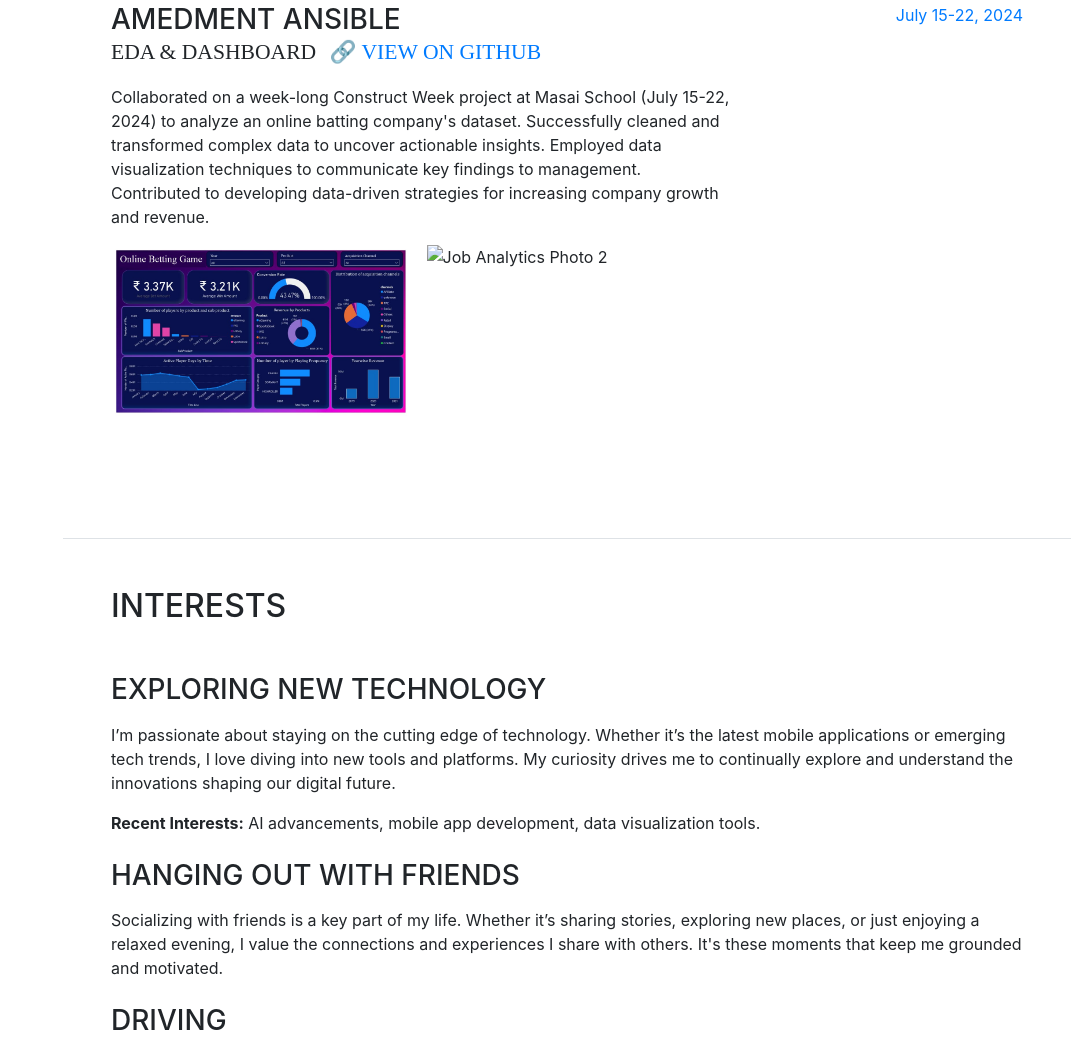
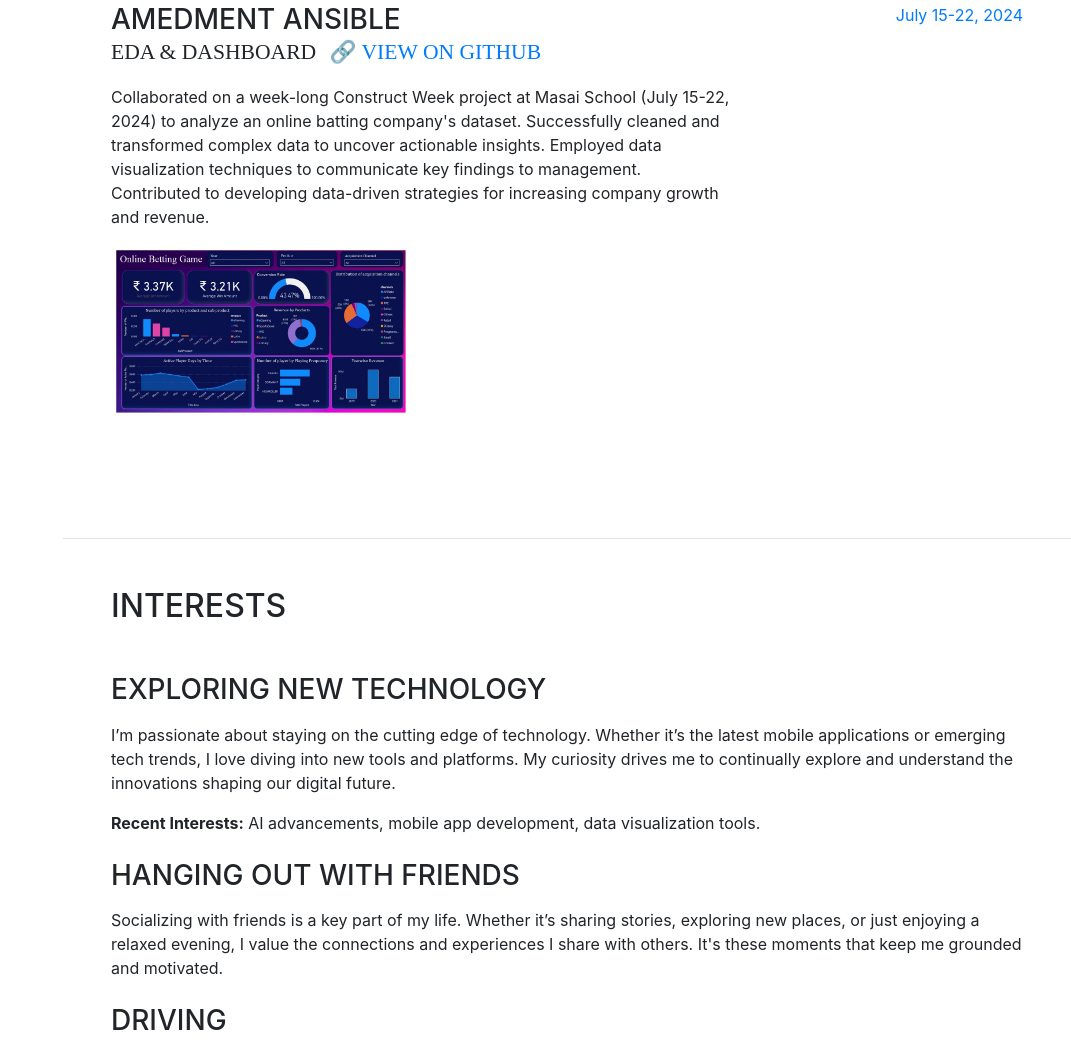
Before and after one commit to bhupen5235/bhupen5235.github.io, a website with bundled scripts: page index.html in a window 1280 px wide. Shown: the part 3957-5002 px from the top of the page, without its empty margins (209-1280 px from the left). Built offline with nearby package versions, Linux system fonts and the light colour scheme; files whose address does not match are found by name; a web font is replaced by a local one.

Commit message:
Update index.html

```diff
--- a/index.html
+++ b/index.html
@@ -377,7 +377,7 @@
                 Contributed to developing data-driven strategies for increasing company growth and revenue.</div>
               <div class="d-flex flex-wrap mt-3">
                 <img src="img/Dashboard.jpg" alt="Job Analytics Photo 1" class="img-fluid mr-2 mb-2" style="width: 48%;" />
-                <img src="path/to/photo2.jpg" alt="Job Analytics Photo 2" class="img-fluid ml-2 mb-2" style="width: 48%;" />
+<!--                 <img src="path/to/photo2.jpg" alt="Job Analytics Photo 2" class="img-fluid ml-2 mb-2" style="width: 48%;" /> -->
               </div>
                 <p></p>
             </div>
```
